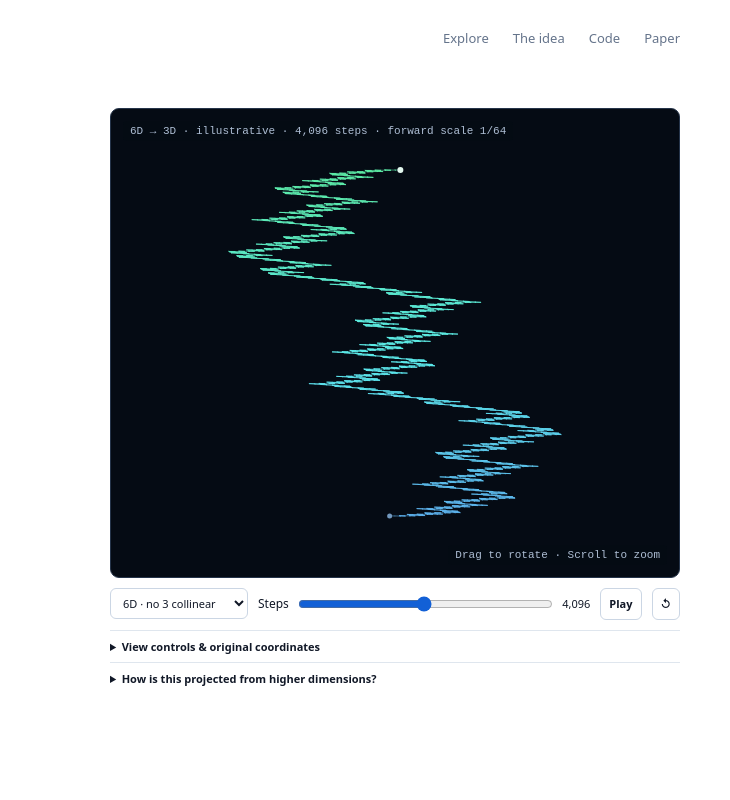
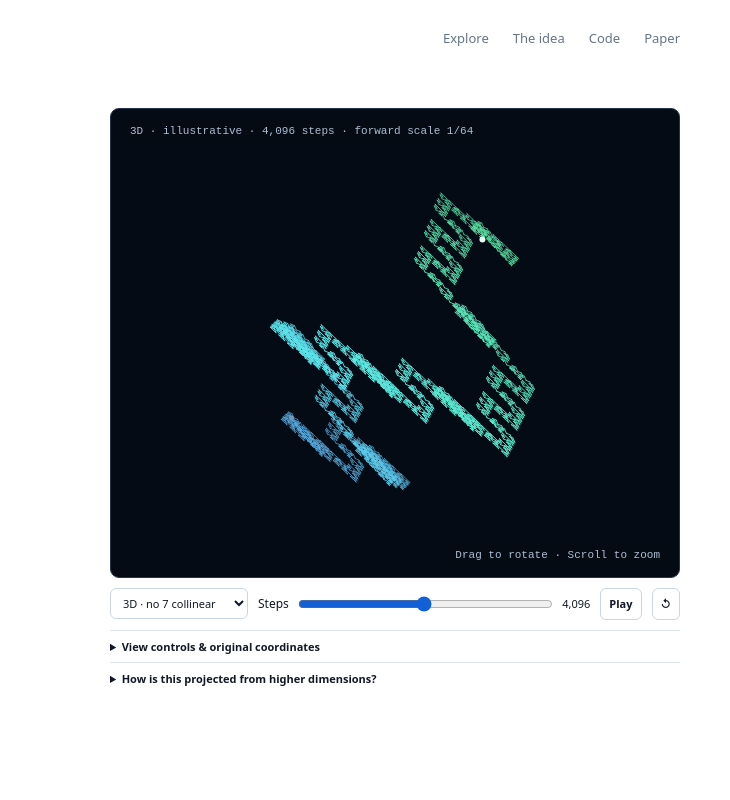
Before and after one commit to ekalvi/basis-walk, a website with bundled scripts: page site/index.html in a window 1280 px wide. Shown: the top 800 px of the page, 550-1280 px from the left. Built offline with nearby package versions, Linux system fonts and the light colour scheme.

Commit message:
Default the visualization to the 3D basis walk

```diff
--- a/site/app.js
+++ b/site/app.js
@@ -1,7 +1,7 @@
 import {letters,vertices,shadow,colors,projectionColumns,compressForward,viewAngles,viewFrame,rotatePoint} from './walks.js';
 const $ = id => document.getElementById(id);
 const canvas = $('walk'), ctx = canvas.getContext('2d');
-let d=6,n=4096,points=[],projected=[],word=[],yaw=-.55,pitch=.6,zoom=1,playing=false,frame=0,drag=null;
+let d=3,n=4096,points=[],projected=[],word=[],yaw=-.55,pitch=.6,zoom=1,playing=false,frame=0,drag=null;
 let framing={center:[0,0,0],radius:1};
 const defaultCompression=()=>Math.min(512,Math.round(Math.sqrt(n)*(d===4||d===5?2:1)));
 function refresh() {
--- a/site/index.html
+++ b/site/index.html
@@ -23,7 +23,7 @@
 </div>
 <div class="explorer" id="explore">
 <div class="viewport"><canvas id="walk" tabindex="0" role="img" aria-label="Illustrative projection of a basis walk. Drag or use arrow keys to rotate; scroll to zoom."></canvas><span class="canvas-label" id="view-label"></span><span class="canvas-hint">Drag to rotate · Scroll to zoom</span></div>
-<div class="controls explorer-controls"><label class="sr-only" for="dimension">Dimension</label><select id="dimension"><option value="3">3D · no 7 collinear</option><option value="4">4D · no 4 collinear</option><option value="5">5D · 4D embedding</option><option value="6" selected>6D · no 3 collinear</option></select><label class="slider">Steps <input id="steps" type="range" min="128" max="8192" step="128" value="4096"><output id="step-count">4,096</output></label><button id="play">Play</button><button id="reset" aria-label="Reset view">↺</button></div>
+<div class="controls explorer-controls"><label class="sr-only" for="dimension">Dimension</label><select id="dimension"><option value="3" selected>3D · no 7 collinear</option><option value="4">4D · no 4 collinear</option><option value="5">5D · 4D embedding</option><option value="6">6D · no 3 collinear</option></select><label class="slider">Steps <input id="steps" type="range" min="128" max="8192" step="128" value="4096"><output id="step-count">4,096</output></label><button id="play">Play</button><button id="reset" aria-label="Reset view">↺</button></div>
 <details class="view-options" id="view-options"><summary>View controls &amp; original coordinates</summary><div class="controls"><label class="slider">Forward compression <input id="compression" type="range" min="1" max="512" value="1"><output id="compression-value">Off</output></label><button id="uncompressed">Uncompressed</button><label>Color <select id="color-mode"><option value="progress">Walk order</option><option value="direction">Step direction</option></select></label></div><div id="legend" class="legend"></div><div class="controls"><label class="slider">Vertex <input id="reveal" type="range" min="0" max="4096" value="4096"><output id="vertex-number">4096</output></label></div><p id="coordinates" class="mono"></p></details>
 <details id="projection-details"><summary>How is this projected from higher dimensions?</summary><p id="projection"></p><p>For P = (x₀, …, x<sub>d−1</sub>), the 3D display point is <strong>Q = Σ x<sub>j</sub>v<sub>j</sub></strong>. These are the actual vectors v<sub>j</sub> used:</p><div class="table-wrap"><table class="map-table"><caption id="map-caption">Display vectors</caption><thead><tr><th scope="col">Direction</th><th scope="col">X</th><th scope="col">Y</th><th scope="col">Z</th></tr></thead><tbody id="map-columns"></tbody></table></div><p>Optional compression shortens the component along the prefix’s endpoint direction u: <strong>Q′ = Q − (1 − 1/c)(Q · u)u</strong>. It changes lengths and angles, not the underlying walk. We then rotate about a fixed 3D center and drop depth. A fixed bounding sphere sets one uniform scale: rotating does not re-fit or re-center the walk. Apparent shortening as a segment turns away is ordinary foreshortening.</p><p>The initial camera shows the broad face of the walk. Projection can create apparent alignments: <strong>the picture is not a collinearity test</strong>. The 6D map is illustrative, not the manuscript’s five-real-dimensional auxiliary space. Claims concern the original integer coordinates.</p></details>
 </div>
```
Also changed, not shown: tests/browser/site.spec.js (+3 -1 lines).
